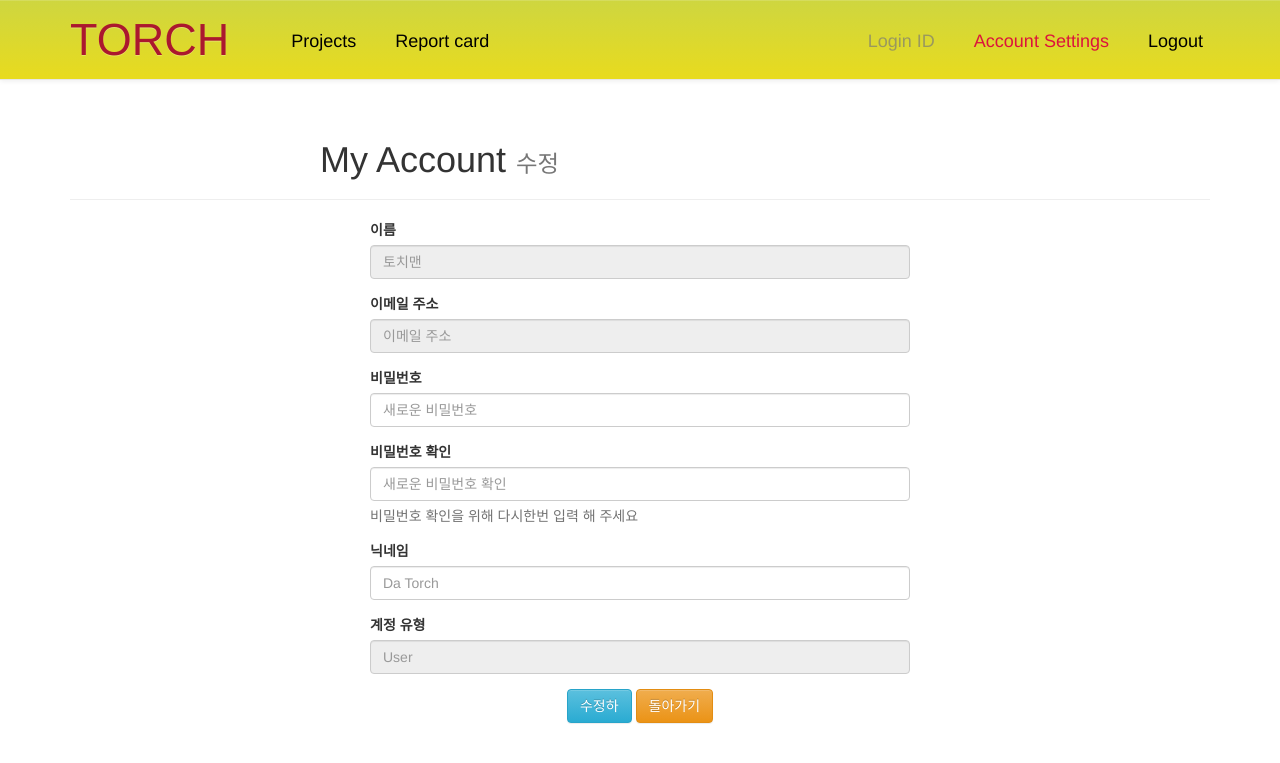
After one commit to mlf23/Torch, a Django app: page /settings/ in a window 1280 px wide. The commit adds this page. Shown: the top 763 px of the page. Run offline with Django 3.2, Linux system fonts and the light colour scheme; some libraries are stand-ins or nearby versions.

Commit message:
settings

```diff
--- /dev/null
+++ b/Torch/templates/torch/settings.html
@@ -0,0 +1,45 @@
+{% extends 'base.html' %}
+{% block content %}
+
+      <article class="container">
+        <div class="page-header">
+          <h1 style="padding-left: 250px;">My Account <small>수정</small></h1>
+        </div>
+        <div class="col-md-6 col-md-offset-3">
+          <form role="form">
+              <div class="form-group">
+              <label for="InputEmail">이름</label>
+              <input type="email" class="form-control" id="InputEmail" placeholder="토치맨" disabled>
+            </div>
+            <div class="form-group">
+              <label for="InputEmail">이메일 주소</label>
+              <input type="email" class="form-control" id="InputEmail" placeholder="이메일 주소" disabled>
+            </div>
+            <div class="form-group">
+              <label for="InputPassword1">비밀번호</label>
+              <input type="password" class="form-control" id="InputPassword1" placeholder="새로운 비밀번호">
+            </div>
+            <div class="form-group">
+              <label for="InputPassword2">비밀번호 확인</label>
+              <input type="password" class="form-control" id="InputPassword2" placeholder="새로운 비밀번호 확인">
+              <p class="help-block">비밀번호 확인을 위해 다시한번 입력 해 주세요</p>
+            </div>
+            <div class="form-group">
+              <label for="username">닉네임</label>
+              <input type="text" class="form-control" id="username" placeholder="Da Torch">
+            </div>
+              <div class="form-group" disabled>
+              <label for="username" disabled>계정 유형</label>
+              <input type="email" class="form-control" id="InputEmail" placeholder="User" disabled>
+              </div>
+            <p></p>
+            <div class="form-group text-center">
+              <button type="submit" class="btn btn-info">수정하<i class="fa fa-check spaceLeft"></i></button>
+              <button type="submit" class="btn btn-warning">돌아가기<i class="fa fa-times spaceLeft"></i></button>
+            </div>
+          </form>
+        </div>
+    </article>
+
+
+{% endblock %}
--- a/Torch/templates/torch/start.html
+++ b/Torch/templates/torch/start.html
@@ -54,7 +54,7 @@
         </div>
         <div class="collapse navbar-collapse navbar-menubuilder">
             <ul class ="nav navbar-nav navbar-right" style="padding-top:55px;padding-right:40px">
-                <a href="127.0.0.1:8000/login" class="btn btn-primary btn-sm">Login</a>
+                <a href="/index" class="btn btn-primary btn-sm">Login</a>
             </ul>
             <ul class="nav navbar-nav navbar-right" style="padding-top:25px;padding-right:10px">
             <div class="form-group">
@@ -71,8 +71,6 @@
         </div>
     </div>
 </div>
-
-
 
     <div id="jb-container">
     <div id="jb-header">
--- a/Torch/urls.py
+++ b/Torch/urls.py
@@ -8,7 +8,9 @@ urlpatterns = [
     url(r'^index/$', views.gitLoader, name='gitloader'),
     url(r'^report_card/$', views.report, name='report'),
     url(r'^start/$', views.start),
+    url(r'^start/index/$', views.index),
     url(r'^sign_up/$', views.sign_up),
+    url(r'^settings/$', views.settings),
 
     # url(r'^$', views.projects, name='projects'),
     #/projects/123/
--- a/Torch/views.py
+++ b/Torch/views.py
@@ -75,3 +75,6 @@ def sign_up(request):
 
 def start(request):
     return render(request, 'torch/start.html')
+
+def settings(request):
+    return render(request, 'torch/settings.html')
--- a/projects/templates/base.html
+++ b/projects/templates/base.html
@@ -21,26 +21,26 @@
 <body style="padding-top: 100px">
 <div id="nav_start" class="navbar navbar-default navbar-fixed-top" role="navigation" style=height:80px>
     <div class="container">
-        <div class="navbar-header" style="padding-top:15px"><a class="navbar-brand" href="/index/" style="font-size:45px">TORCH</a>
+        <div class="navbar-header" style="padding-top:15px"><a class="navbar-brand" href="/start/" style="font-size:45px">TORCH</a>
             <button type="button" class="navbar-toggle" data-toggle="collapse" data-target=".navbar-menubuilder"><span class="sr-only">Toggle navigation</span><span class="icon-bar"></span><span class="icon-bar"></span><span class="icon-bar"></span>
             </button>
         </div>
             <ul class ="nav navbar-nav navbar-left" style="padding-top:18px;padding-right:30px">
             </ul>
             <ul class ="nav navbar-nav navbar-left" style="padding-top:18px;padding-right:5px">
-                <a href="/sign_up" class="btn btn-link btn-lg {% if request.path == '/sign_up' %}active{% endif %}">Projects</a>
+                <a href="/sign_up" class="btn btn-link btn-lg" {% if request.path == '/sign_up/' %} style = "color:crimson; text-decoration: none;" {% else %} style = "color:black; text-decoration: none;" {% endif %}>Projects</a>
             </ul>
             <ul class ="nav navbar-nav navbar-left" style="padding-top:18px;padding-right:5px">
-                <a href="/report_card" class="btn btn-link btn-lg {% if request.path == '/report_card/' %}active{% endif %}">Report card</a>
+                <a href="/report_card" class="btn btn-link btn-lg"  {% if request.path == '/report_card/' %} style = "color:crimson; text-decoration: none;" {% else %} style = "color:black; text-decoration: none;" {% endif %}>Report card</a>
             </ul>
             <ul class ="nav navbar-nav navbar-right" style="padding-top:18px;padding-right:5px">
-                <a href="/start" class="btn btn-link btn-lg">Logout</a>
+                <a href="/start" class="btn btn-link btn-lg" style = "color:black; text-decoration: none;">Logout</a>
             </ul>
             <ul class ="nav navbar-nav navbar-right" style="padding-top:18px;padding-right:5px">
-                <a href="/settings" class="btn btn-link btn-lg {% if request.path == '/settings' %}active{% endif %}">Account Settings</a>
+                <a href="/settings" class="btn btn-link btn-lg" {% if request.path == '/settings/' %} style = "color:crimson; text-decoration: none;" {% else %} style = "color:black; text-decoration: none;" {% endif %}>Account Settings</a>
             </ul>
             <ul class ="nav navbar-nav navbar-right" style="padding-top:18px;padding-right:5px">
-                <a href="/Projects/main" class="btn btn-link btn-lg {% if request.path == '/Projects/main/' %}active{% endif %}" disabled="disabled">Login ID</a>
+                <a href="/Projects/main" class="btn btn-link btn-lg" disabled="disabled">Login ID</a>
             </ul>
     </div>
 </div>
```
